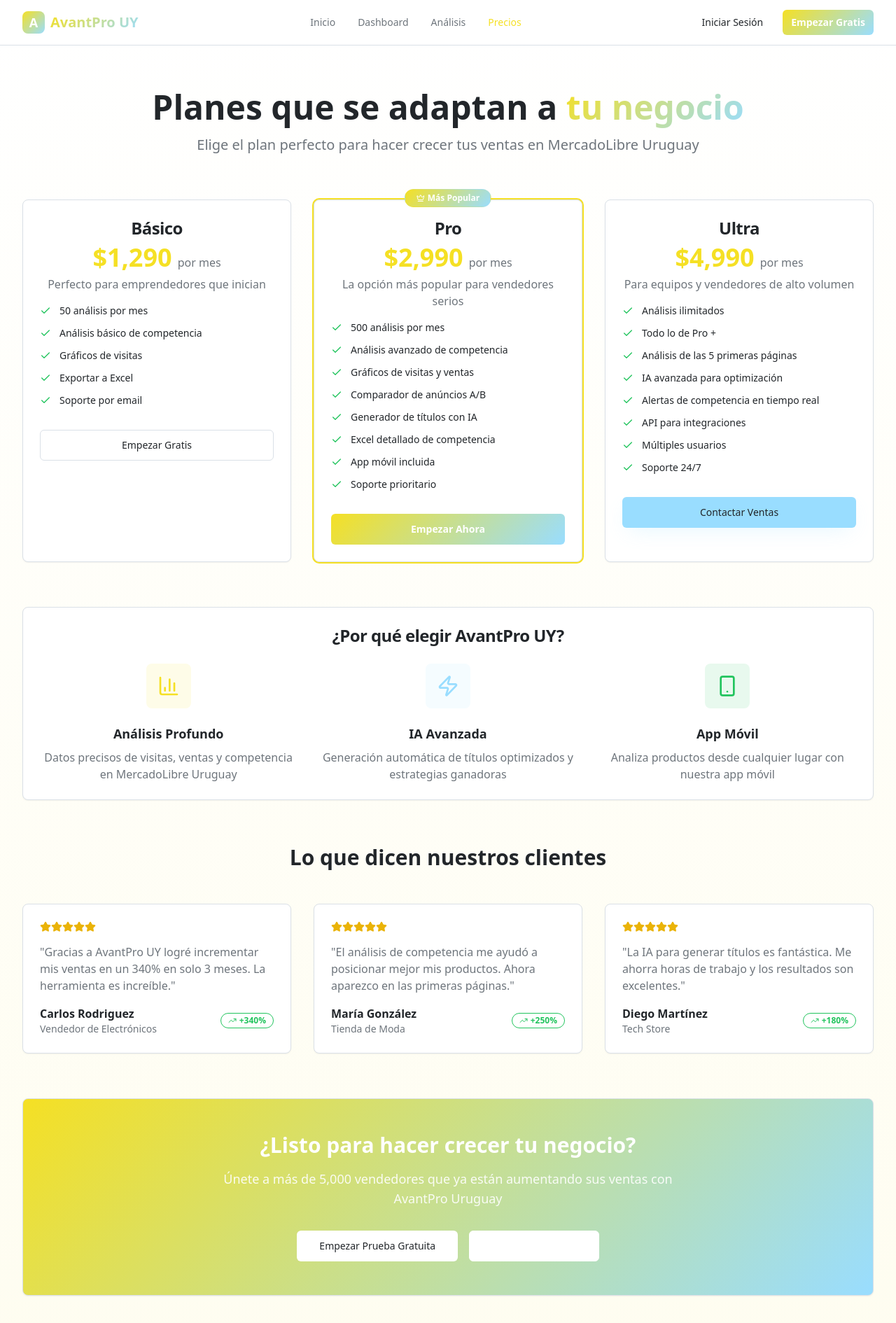
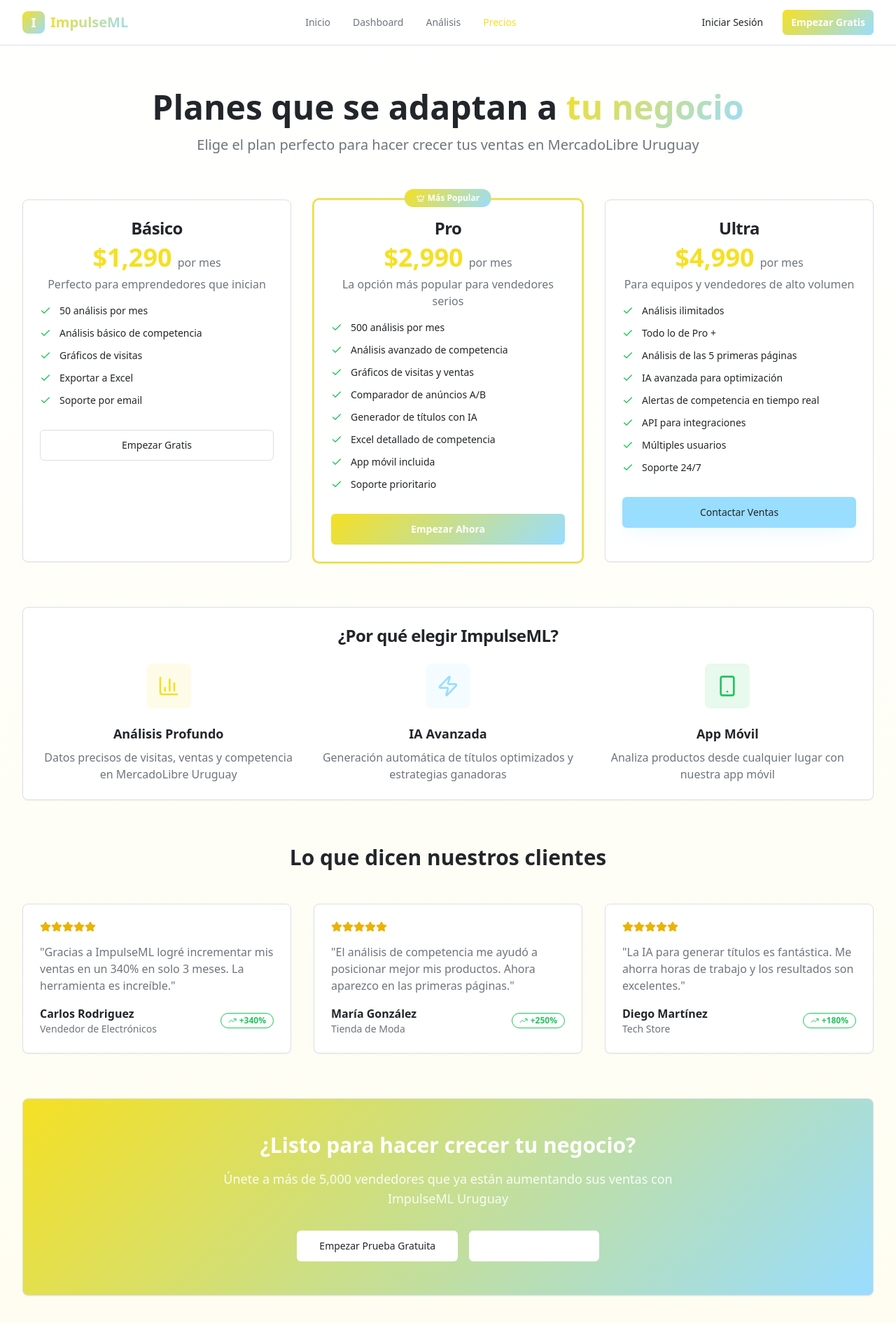
Before and after one commit to rodriojs-cpu/Impulse-ML, a React (Vite) app: page /precios in a window 1280 px wide. Shown: the top 1890 px of the page at 70% size. Built offline with nearby package versions, Linux system fonts and the light colour scheme.

Commit message:
Fix: Translate to Spanish

```diff
--- a/src/components/layout/Navbar.tsx
+++ b/src/components/layout/Navbar.tsx
@@ -23,10 +23,10 @@ const Navbar = () => {
           <div className="flex items-center">
             <Link to="/" className="flex items-center space-x-2">
               <div className="w-8 h-8 bg-gradient-hero rounded-lg flex items-center justify-center">
-                <span className="text-white font-bold text-lg">A</span>
+                <span className="text-white font-bold text-lg">I</span>
               </div>
               <span className="text-xl font-bold bg-gradient-hero bg-clip-text text-transparent">
-                AvantPro UY
+                ImpulseML
               </span>
             </Link>
           </div>
--- a/src/pages/Precios.tsx
+++ b/src/pages/Precios.tsx
@@ -75,7 +75,7 @@ const Precios = () => {
     {
       name: "Carlos Rodriguez",
       role: "Vendedor de Electrónicos",
-      content: "Gracias a AvantPro UY logré incrementar mis ventas en un 340% en solo 3 meses. La herramienta es increíble.",
+      content: "Gracias a ImpulseML logré incrementar mis ventas en un 340% en solo 3 meses. La herramienta es increíble.",
       rating: 5,
       sales: "+340%"
     },
@@ -174,7 +174,7 @@ const Precios = () => {
         <Card className="mb-16">
           <CardHeader>
             <CardTitle className="text-center text-2xl">
-              ¿Por qué elegir AvantPro UY?
+              ¿Por qué elegir ImpulseML?
             </CardTitle>
           </CardHeader>
           <CardContent>
@@ -260,7 +260,7 @@ const Precios = () => {
             </h2>
             <p className="text-lg opacity-90 mb-8 max-w-2xl mx-auto">
               Únete a más de 5,000 vendedores que ya están aumentando sus ventas
-              con AvantPro Uruguay
+              con ImpulseML Uruguay
             </p>
             <div className="flex flex-col sm:flex-row gap-4 justify-center">
               <Button variant="secondary" size="lg" className="px-8">
```
Also changed, not shown: 1 other file (tests, documents, lock files or other folders).
